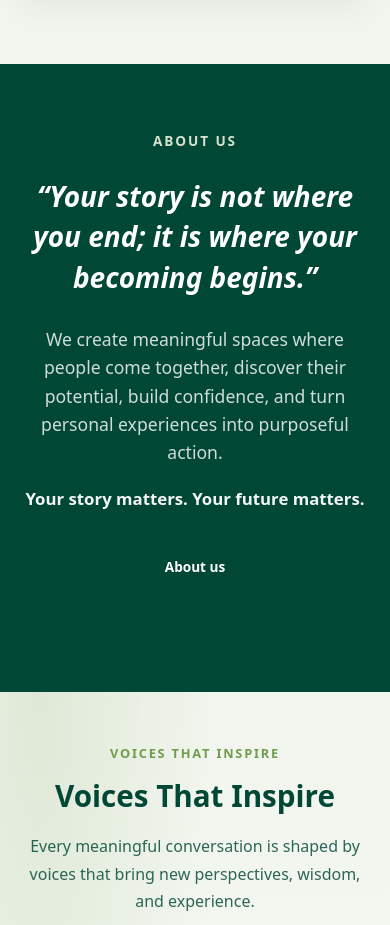
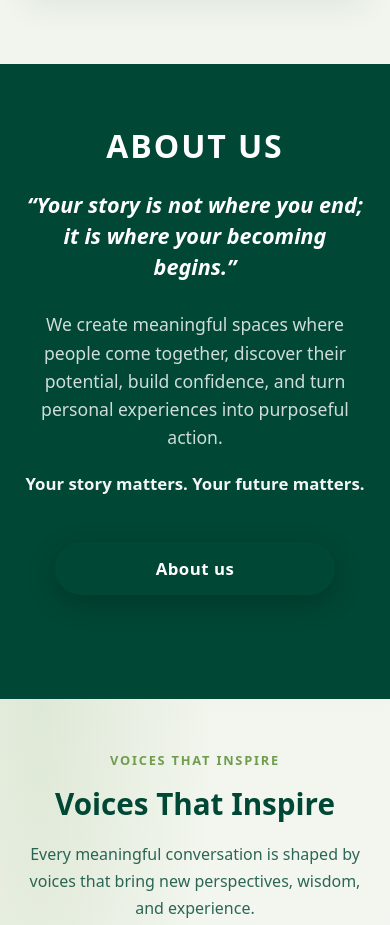
Before and after one commit to Nevy11/sbf-web, a React (Vite) app: page / in a window 390 px wide. Shown: the part 3883-4808 px from the top of the page. Built offline with nearby package versions, Linux system fonts and the light colour scheme; no server answers.

Commit message:
update the About us section to be more visible

```diff
--- a/src/App.css
+++ b/src/App.css
@@ -1044,14 +1044,14 @@
   color: rgba(255,255,255,0.9);
 }
 
-.about-us-eyebrow {
-  display: inline-block;
-  color: var(--color-sage);
-  font-weight: 700;
+.about-us-title {
+  font-size: 2.75rem;
+  line-height: 1.15;
+  font-weight: 800;
+  color: #ffffff;
   text-transform: uppercase;
-  font-size: 0.85rem;
-  letter-spacing: 0.14em;
-  margin-bottom: 1.5rem;
+  letter-spacing: 0.1em;
+  margin: 0 auto 2rem;
 }
 
 .about-us-quote {
@@ -1079,10 +1079,16 @@
 }
 
 .about-us-btn {
-  background-color: #ffffff;
-  color: var(--color-forest);
+  background-color: var(--color-gold);
+  color: var(--color-ink);
   border: none;
   cursor: default;
+  padding: 1rem 3rem;
+  font-size: 1.05rem;
+  font-weight: 800;
+  letter-spacing: 0.03em;
+  box-shadow: 0 8px 28px rgba(0, 0, 0, 0.22);
+  margin-top: 0.75rem;
 }
 
 /* Early-Stage Impact Section */
@@ -1397,6 +1403,22 @@
     font-size: 1.85rem;
   }
 
+  .about-us-title {
+    font-size: 2rem;
+    letter-spacing: 0.06em;
+    margin-bottom: 1.5rem;
+  }
+
+  .about-us-quote {
+    font-size: 1.35rem;
+  }
+
+  .about-us-btn {
+    width: 100%;
+    max-width: 280px;
+    padding: 0.95rem 2rem;
+  }
+
   .thematic-lead {
     font-size: 1rem;
     margin-bottom: 2.5rem;
--- a/src/pages/LandingPage.tsx
+++ b/src/pages/LandingPage.tsx
@@ -330,7 +330,7 @@ export const LandingPage: React.FC = () => {
       <section className="trust-boundaries-section about-us-section">
         <div className="container text-center">
           <div className="trust-card about-us-card">
-            <span className="about-us-eyebrow">About Us</span>
+            <h2 className="about-us-title">About Us</h2>
             <blockquote className="about-us-quote">
               &ldquo;Your story is not where you end; it is where your becoming begins.&rdquo;
             </blockquote>
```
